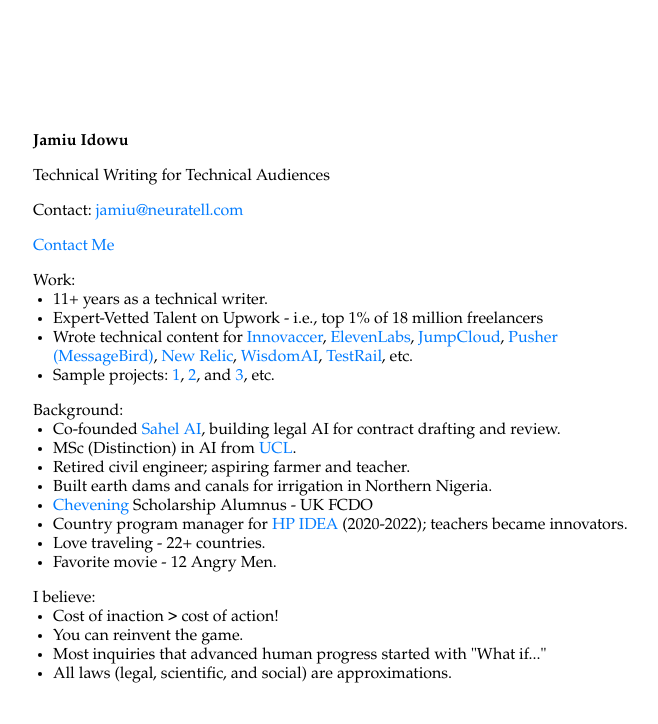
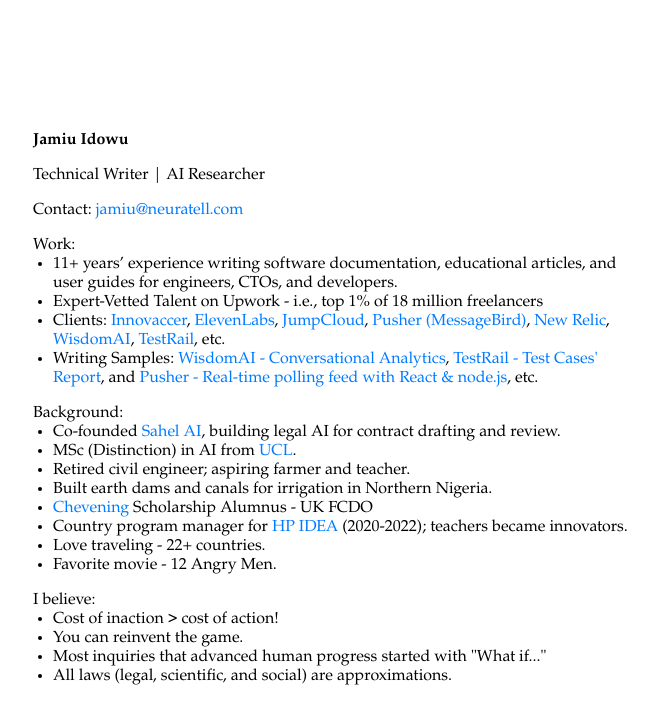
Before and after one commit to Consmart18/neuratell, a plain HTML site: page index.html in a window 1280 px wide. Shown: the whole page, without its empty margins (307-965 px from the left). Drawn offline with Linux system fonts and the light colour scheme.

Commit message:
Update index.html

```diff
--- a/index.html
+++ b/index.html
@@ -57,16 +57,15 @@
 <body>
     <div class="container">
         <h3>Jamiu Idowu</h3>
-        <p class="subtitle">Technical Writing for Technical Audiences</p>
+        <p class="subtitle">Technical Writer | AI Researcher</p>
         <p class="contact">Contact: <a href="mailto:jamiu@neuratell.com">jamiu@neuratell.com</a></p>
-        <a href="mailto:jamiu@neuratell.com" class="cta-btn">Contact Me</a>
 
         <p class="no-space-after">Work:</p>
         <ul>
-            <li>11+ years as a technical writer.</li>
+            <li>11+ years’ experience writing software documentation, educational articles, and user guides for engineers, CTOs, and developers.</li>
             <li>Expert-Vetted Talent on Upwork - i.e., top 1% of 18  million freelancers</li>
-            <li>Wrote technical content for <a href="https://innovaccer.com/" target="_blank">Innovaccer</a>, <a href="https://elevenlabs.io/" target="_blank">ElevenLabs</a>, <a href="https://jumpcloud.com/" target="_blank">JumpCloud</a>, <a href="https://pusher.com/" target="_blank">Pusher (MessageBird)</a>, <a href="https://newrelic.com/" target="_blank">New Relic</a>, <a href="https://www.askwisdom.ai/" target="_blank">WisdomAI</a>, <a href="https://www.testrail.com/" target="_blank">TestRail</a>, etc. </li>
-            <li>Sample projects: <a href="https://www.askwisdom.ai/ai-for-business-intelligence/conversational-analytics" target="_blank">1</a>, <a href="https://support.testrail.com/hc/en-us/articles/9171491041428-Comparison-for-Cases-Results-report#h_01J9PBBP718HMTNC9HF9FW6RP5" target="_blank">2</a>, and <a href="https://pusher.com/tutorials/realtime-results-nodejs/" target="_blank">3</a>, etc. </li>
+            <li>Clients: <a href="https://innovaccer.com/" target="_blank">Innovaccer</a>, <a href="https://elevenlabs.io/" target="_blank">ElevenLabs</a>, <a href="https://jumpcloud.com/" target="_blank">JumpCloud</a>, <a href="https://pusher.com/" target="_blank">Pusher (MessageBird)</a>, <a href="https://newrelic.com/" target="_blank">New Relic</a>, <a href="https://www.askwisdom.ai/" target="_blank">WisdomAI</a>, <a href="https://www.testrail.com/" target="_blank">TestRail</a>, etc. </li>
+            <li>Writing Samples: <a href="https://www.askwisdom.ai/ai-for-business-intelligence/conversational-analytics" target="_blank">WisdomAI - Conversational Analytics</a>, <a href="https://support.testrail.com/hc/en-us/articles/9171491041428-Comparison-for-Cases-Results-report" target="_blank">TestRail - Test Cases' Report</a>, and <a href="https://pusher.com/tutorials/realtime-results-nodejs/" target="_blank">Pusher - Real-time polling feed with React & node.js</a>, etc. </li>
 
         </ul>
 
```
